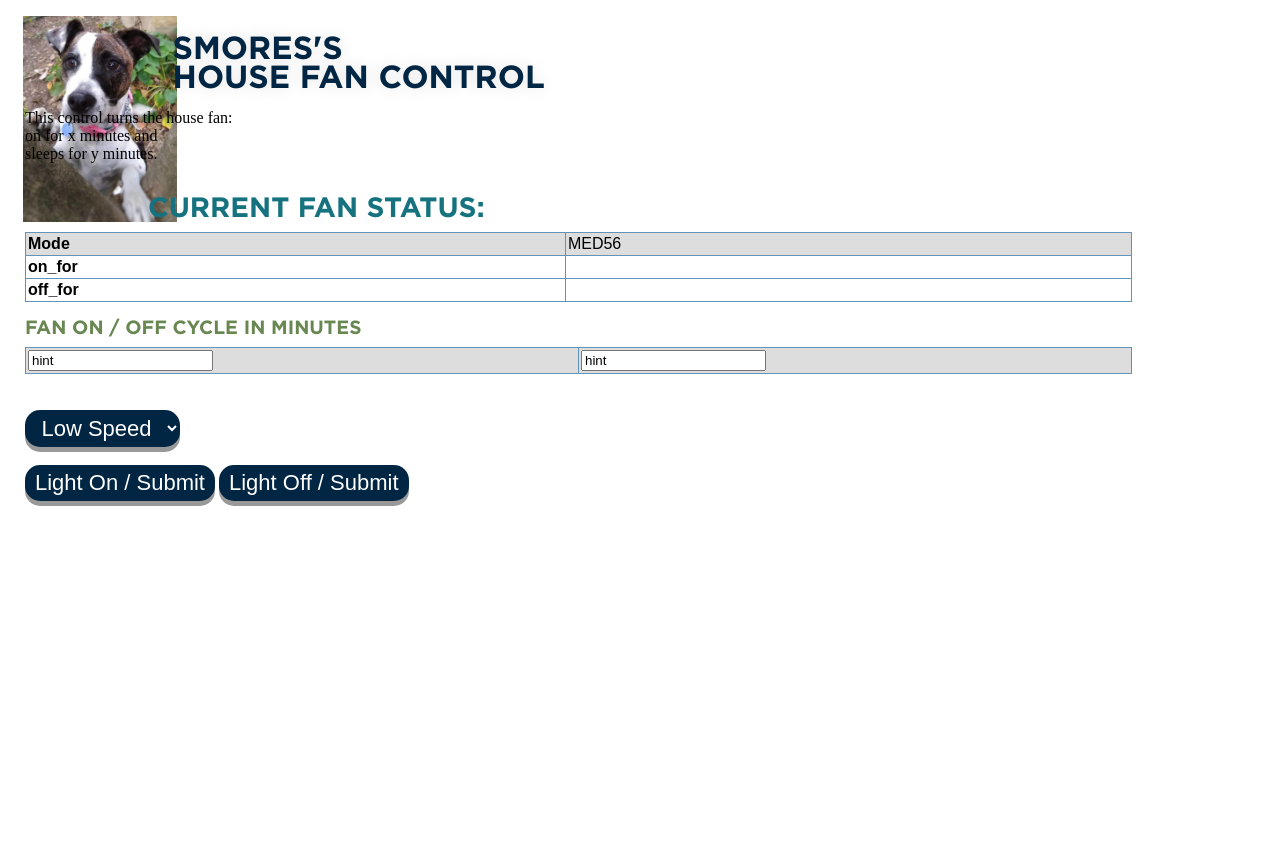
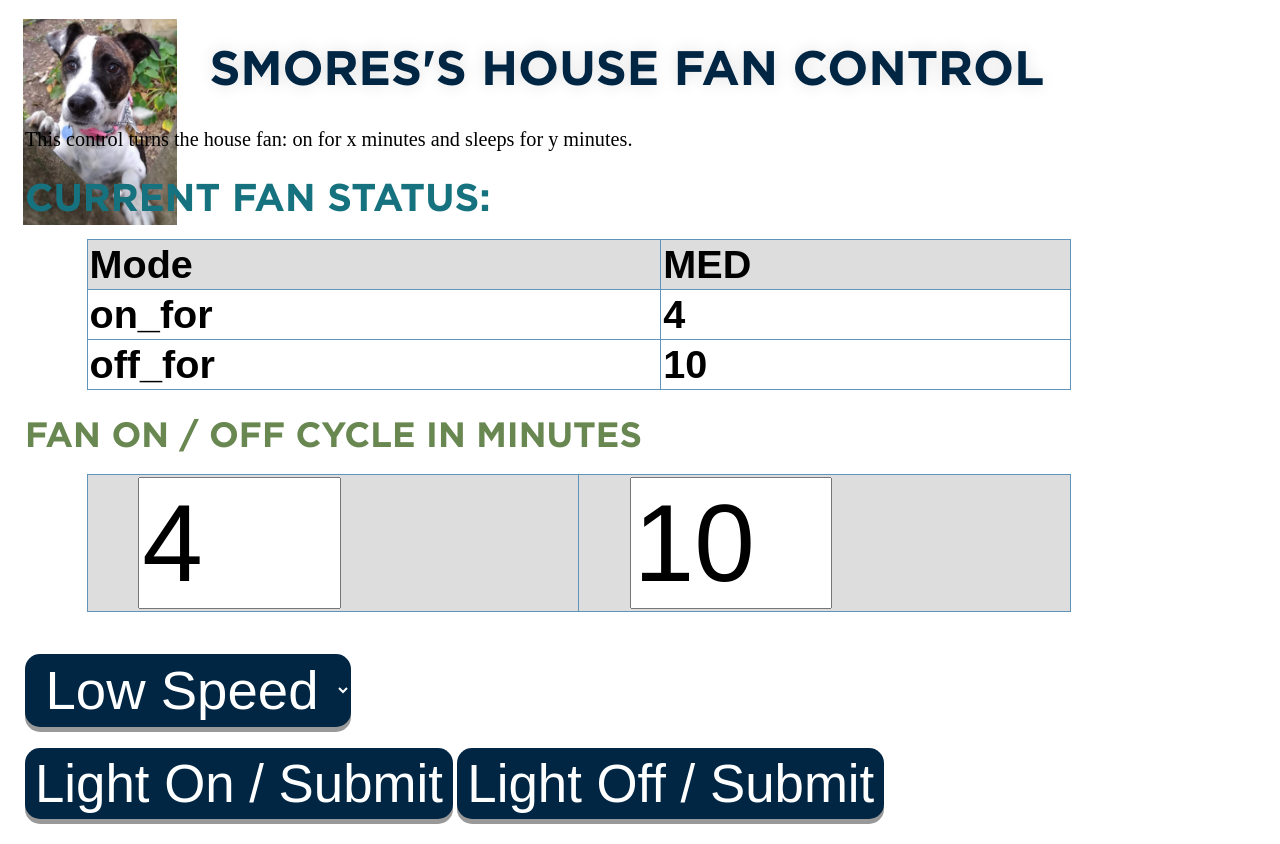
Before and after one commit to anielsen001/minka-aire-remote, a Flask app: page / in a window 1280 px wide. Before the commit the page ends 506 px from the top, so only its background shows below. Run offline with Flask 2, Linux system fonts and the light colour scheme; lists and menus that the app fills with data are empty.

Commit message:
UPDATEDATE CSS

```diff
--- a/app/app.py
+++ b/app/app.py
@@ -25,7 +25,7 @@ def savedata(fan_status={}, outdata='fan_status.txt'):
                 value = fan_status[key][0]
             except:
                 value = ""
-            f.write(str(value))
+            f.write(str(value)+"\n")
     #Done with writing
 
 
@@ -60,7 +60,7 @@ def main_button():
 
 
 if __name__ == "__main__":
-    app.run()
+    app.run(host="192.168.2.191", port=5342)
 
 
 
--- a/app/fan_status.txt
+++ b/app/fan_status.txt
@@ -1 +1,3 @@
-MED56
+MED
+4
+10
--- a/app/static/styles/smores.css
+++ b/app/static/styles/smores.css
@@ -29,6 +29,7 @@
 html {
   padding: 10px;
   align-content: center;
+  font-size: 1.1em;
 }
 
 body {
@@ -60,16 +61,16 @@ h1, h2, h3, h4,  h5,  h6 {
   margin: 0 0 10px 0;
   font-family: 'Gotham-Bold', Impact, sans-serif;
   font-weight: normal;
-  line-height: 0.9em;
+  line-height: 1.5em;
   letter-spacing: 0;
   text-transform: uppercase;
   text-shadow: none;
   word-wrap: break-word; }
 
 h1 {
-  font-size: 2.0em;
+  font-size: 2.75em;
   color: #002644;
-  margin-left: 12%;
+  margin-left: 15%;
   margin-top: 10px;
   text-shadow: 0px 0px 16px rgba(0, 0, 0, 0.12);
   align-content: center;
@@ -77,25 +78,28 @@ h1 {
 
 
 h2 {
-  font-size: 1.75em;
+  font-size: 2.20em;
   color:  #15727E;
-  margin-left: 10%;
 }
 
 h3 {
-  font-size: 1.5em;
+  font-size: 2.1em;
   color: #6194bb;
   text-shadow: 10px 10px 16px rgba(10, 0, 0, 0.2);
 }
 
 h4 {
-  font-size: 1.2em;
+  font-size: 2.0em;
   color: #698751; }
+
+p {
+  font-size: 1.15em;
+}
 
 
 select {
     padding: 5px 10px;
-    font-size: 22px;
+    font-size: 3.1em;
     text-align: center;
     cursor: pointer;
     outline: none;
@@ -110,10 +114,9 @@ select {
 select:hover {background-color: #6194bb}
 
 
-
 button {
       padding: 5px 10px;
-      font-size: 22px;
+      font-size: 3.0em;
       text-align: center;
       cursor: pointer;
       outline: none;
@@ -137,19 +140,33 @@ button:active {
    * Table
  *********************************************/
 
+ input {
+     font-family: arial, sans-serif;
+     font-size: 2.75em;
+     border-collapse: collapse;
+     width: 40%;
+     margin-left: 10%;
+     margin-right: 10%;
+   }
+
 table {
     font-family: arial, sans-serif;
+    font-size: 1.5em;
     border-collapse: collapse;
-    width: 90%;
+    width: 80%;
+    margin-left: 5%;
+    margin-right: 5%;
   }
 
   td, th {
+    font-size: 1.5em;
     border: 1px solid #6194bb;
     text-align: left;
     padding: 2px;
   }
 
   tr:first-child {
+    font-size: 1.0em;
     background-color: #dddddd;
 }
 
@@ -160,7 +177,7 @@ table {
   left:-5.33%;
   text-align: left;
   float: left;
-  width:50%;
+  width:40%;
   z-index:-10;
 }
 
@@ -170,7 +187,7 @@ table {
   float: right;
   text-align: left;
   z-index:-5;
-  width:50%;
+  width:40%;
 
   .twocolumn {
      display: grid;
--- a/app/templates/main.html
+++ b/app/templates/main.html
@@ -2,21 +2,19 @@
 <html>
 <head>
 <meta http-equiv="content-type" content="text/html; charset=utf-8" />
-<title>MFAM Main</title>
+<title>Fan Main</title>
 <link rel= "stylesheet" type= "text/css" href= "{{ url_for('static',filename='styles/smores.css') }}">
 </head>
 <body>
 
-<h1>Smores's </br>
+<h1>Smores's
   House Fan Control</h1>
 <h2></h2>
-<p> This control turns the house fan:</br>
-  on for x minutes and </br>
+<p> This control turns the house fan:
+  on for x minutes and
   sleeps for y minutes.
 </p>
-</br>
-
-
+<h2>Current Fan Status: </h2>
 {% if fan_status == "Error"  %}
     <h3>Fan not connected
     </br>
@@ -27,14 +25,12 @@
     </h3>
 
 {% else %}
-
-  <h2>Current Fan Status: </h2>
   <table>
     {% set keys_to_display = ["Mode", "on_for", "off_for"] %}
     {% for key in  keys_to_display  %}
     <tr>
           <th> {{ key }} </th>
-          <td> {{ fan_status[key][0] }} </td>
+            <th> {{ fan_status[key][0] }} </td>
     </tr>
     {% endfor %}
   </table>
@@ -44,21 +40,19 @@
     <h4> Fan On / Off cycle in Minutes </h4>
     <table>
       {% if fan_status["on_for"] == ""  %}
-      <tr>
-            <th> <input type = "text" name = "on_for"  hint = "Enter number of minutes"/>
-             </th>
-            <td> <input type = "text" name = "off_for" hint = "Enter number of minutes"/>
-           </td>
-      </tr>
+          <tr>
+            <th><input type = "text" name = "on_for"  hint = "Enter number of minutes"/></th>
+            <td><input type = "text" name = "off_for" hint = "Enter number of minutes"/></td>
+
       {% else %}
-      <tr>
-            <th> <input type = "text" name = "on_for" value={{ fan_status["on_for"][0] }} hint = "Enter number of minutes"/>
-             </th>
-            <td> <input type = "text" name = "off_for" value={{ fan_status["off_for"][0] }} hint = "Enter number of minutes"/>
-           </td>
-      </tr>
+          <tr>
+              <th><input type = "text" name = "on_for" value={{ fan_status["on_for"][0] }} hint = "Enter number of minutes"/></th>
+              <td><input type = "text" name = "off_for" value={{ fan_status["off_for"][0] }} hint = "Enter number of minutes"/></td>
+
       {% endif %}
-    </table>
+        </tr>
+      </table>
+
 
   </br>
   </br>
```
